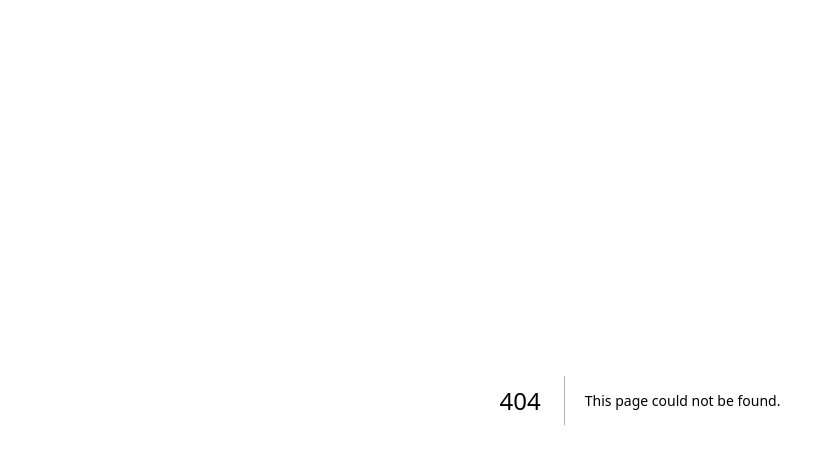
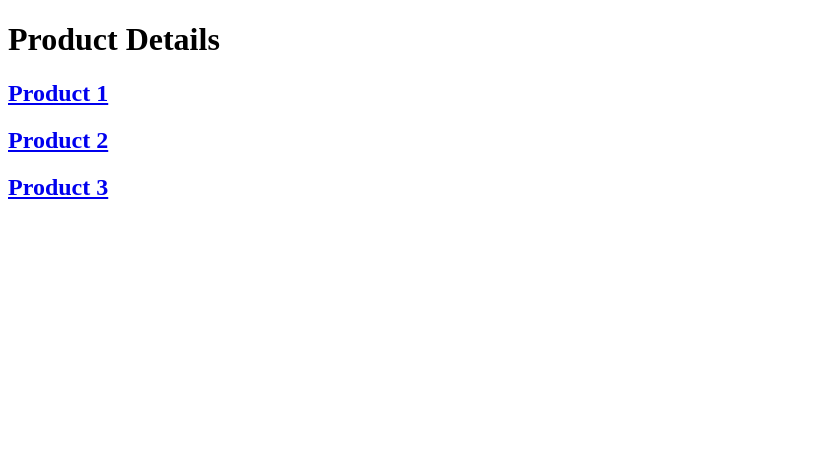
Before and after one commit to ammarAlzaqam/NEXT.JS-15-fundamentals-routing-demo, a Next.js app: page /products in a window 1280 px wide. Before the commit this address had no page. Shown: the top 464 px of the page, without its empty margins (0-835 px from the left). Built offline with nearby package versions, Linux system fonts and the light colour scheme.

Commit message:
Dynamic Routes

```diff
--- /dev/null
+++ b/src/app/products/page.tsx
@@ -0,0 +1,18 @@
+import Link from "next/link";
+
+export default function Products() {
+  return (
+    <>
+      <h1>Product Details</h1>
+      <h2>
+        <Link href={`products/1`}>Product 1</Link>
+      </h2>
+      <h2>
+        <Link href={`products/2`}>Product 2</Link>
+      </h2>
+      <h2>
+        <Link href={`products/3`}>Product 3</Link>
+      </h2>
+    </>
+  );
+}
```
Also changed, not shown: src/app/products/[productId]/page.tsx (added, +8 -0 lines).
